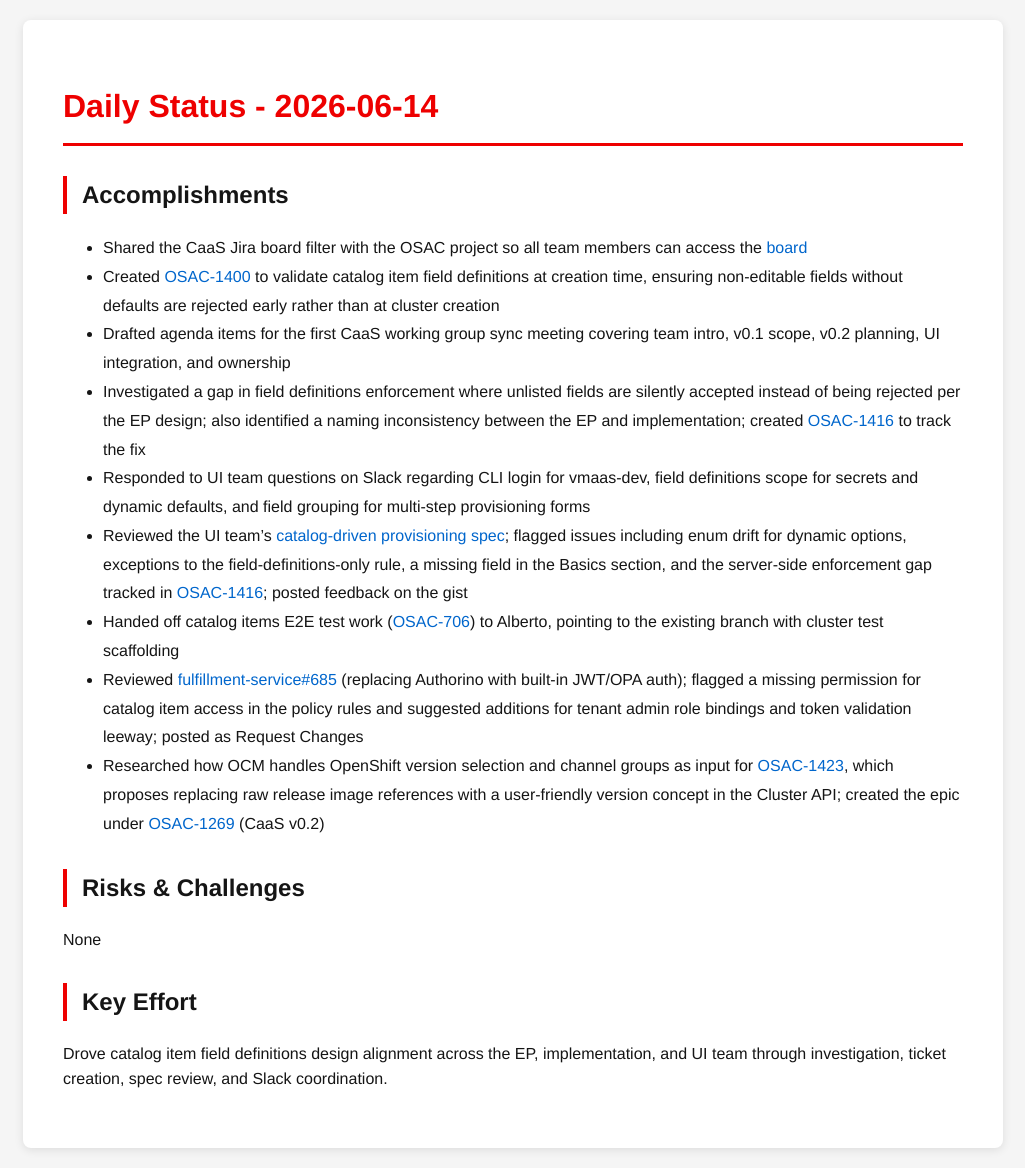
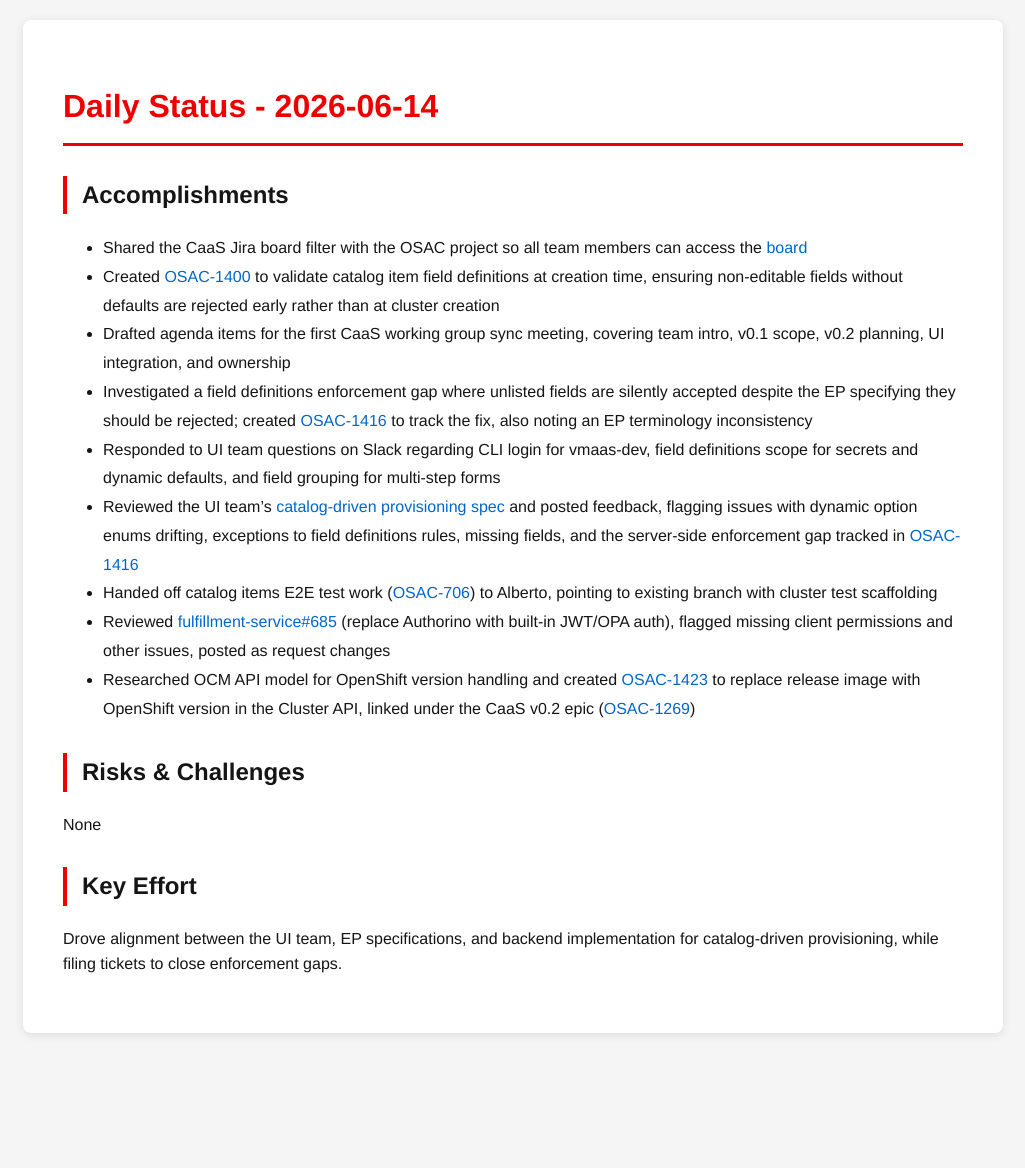
Before and after one commit to tzvatot/daily-status, a Jekyll site: the page built from 2026-06-14.md, in a window 1280 px wide. Shown: the whole page, without its empty margins (127-1152 px from the left). Built offline with Jekyll 4.4.1, drawn with Linux system fonts in a browser that asks for light colours; after the commit the page ends 1053 px from its top, so only the background shows below that.

Commit message:
Daily status update - 2026-06-14

```diff
--- a/2026-06-14.md
+++ b/2026-06-14.md
@@ -9,16 +9,16 @@ date: 2026-06-14
 ## Accomplishments
 - Shared the CaaS Jira board filter with the OSAC project so all team members can access the [board](https://redhat.atlassian.net/jira/software/c/projects/OSAC/boards/12411)
 - Created [OSAC-1400](https://redhat.atlassian.net/browse/OSAC-1400) to validate catalog item field definitions at creation time, ensuring non-editable fields without defaults are rejected early rather than at cluster creation
-- Drafted agenda items for the first CaaS working group sync meeting covering team intro, v0.1 scope, v0.2 planning, UI integration, and ownership
-- Investigated a gap in field definitions enforcement where unlisted fields are silently accepted instead of being rejected per the EP design; also identified a naming inconsistency between the EP and implementation; created [OSAC-1416](https://redhat.atlassian.net/browse/OSAC-1416) to track the fix
-- Responded to UI team questions on Slack regarding CLI login for vmaas-dev, field definitions scope for secrets and dynamic defaults, and field grouping for multi-step provisioning forms
-- Reviewed the UI team's [catalog-driven provisioning spec](https://gist.github.com/batzionb/d6bb05faf56a1d8e9bf7ee194aa1356f); flagged issues including enum drift for dynamic options, exceptions to the field-definitions-only rule, a missing field in the Basics section, and the server-side enforcement gap tracked in [OSAC-1416](https://redhat.atlassian.net/browse/OSAC-1416); posted feedback on the gist
-- Handed off catalog items E2E test work ([OSAC-706](https://redhat.atlassian.net/browse/OSAC-706)) to Alberto, pointing to the existing branch with cluster test scaffolding
-- Reviewed [fulfillment-service#685](https://github.com/osac-project/fulfillment-service/pull/685) (replacing Authorino with built-in JWT/OPA auth); flagged a missing permission for catalog item access in the policy rules and suggested additions for tenant admin role bindings and token validation leeway; posted as Request Changes
-- Researched how OCM handles OpenShift version selection and channel groups as input for [OSAC-1423](https://redhat.atlassian.net/browse/OSAC-1423), which proposes replacing raw release image references with a user-friendly version concept in the Cluster API; created the epic under [OSAC-1269](https://redhat.atlassian.net/browse/OSAC-1269) (CaaS v0.2)
+- Drafted agenda items for the first CaaS working group sync meeting, covering team intro, v0.1 scope, v0.2 planning, UI integration, and ownership
+- Investigated a field definitions enforcement gap where unlisted fields are silently accepted despite the EP specifying they should be rejected; created [OSAC-1416](https://redhat.atlassian.net/browse/OSAC-1416) to track the fix, also noting an EP terminology inconsistency
+- Responded to UI team questions on Slack regarding CLI login for vmaas-dev, field definitions scope for secrets and dynamic defaults, and field grouping for multi-step forms
+- Reviewed the UI team's [catalog-driven provisioning spec](https://gist.github.com/batzionb/d6bb05faf56a1d8e9bf7ee194aa1356f) and posted feedback, flagging issues with dynamic option enums drifting, exceptions to field definitions rules, missing fields, and the server-side enforcement gap tracked in [OSAC-1416](https://redhat.atlassian.net/browse/OSAC-1416)
+- Handed off catalog items E2E test work ([OSAC-706](https://redhat.atlassian.net/browse/OSAC-706)) to Alberto, pointing to existing branch with cluster test scaffolding
+- Reviewed [fulfillment-service#685](https://github.com/osac-project/fulfillment-service/pull/685) (replace Authorino with built-in JWT/OPA auth), flagged missing client permissions and other issues, posted as request changes
+- Researched OCM API model for OpenShift version handling and created [OSAC-1423](https://redhat.atlassian.net/browse/OSAC-1423) to replace release image with OpenShift version in the Cluster API, linked under the CaaS v0.2 epic ([OSAC-1269](https://redhat.atlassian.net/browse/OSAC-1269))
 
 ## Risks & Challenges
 None
 
 ## Key Effort
-Drove catalog item field definitions design alignment across the EP, implementation, and UI team through investigation, ticket creation, spec review, and Slack coordination.
+Drove alignment between the UI team, EP specifications, and backend implementation for catalog-driven provisioning, while filing tickets to close enforcement gaps.
```
